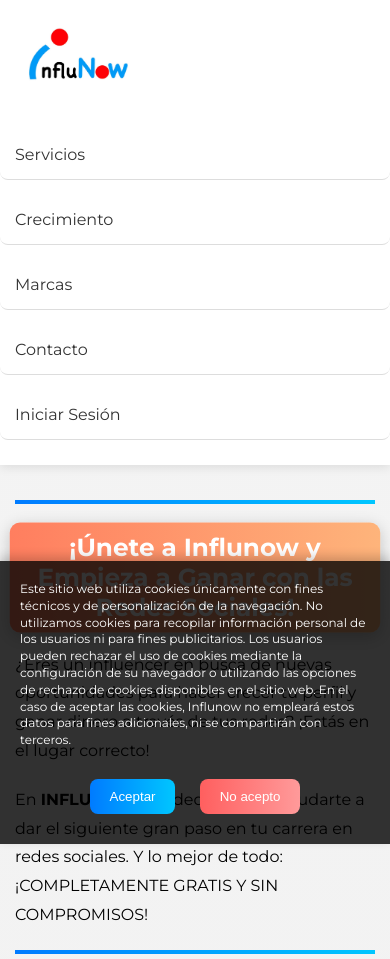
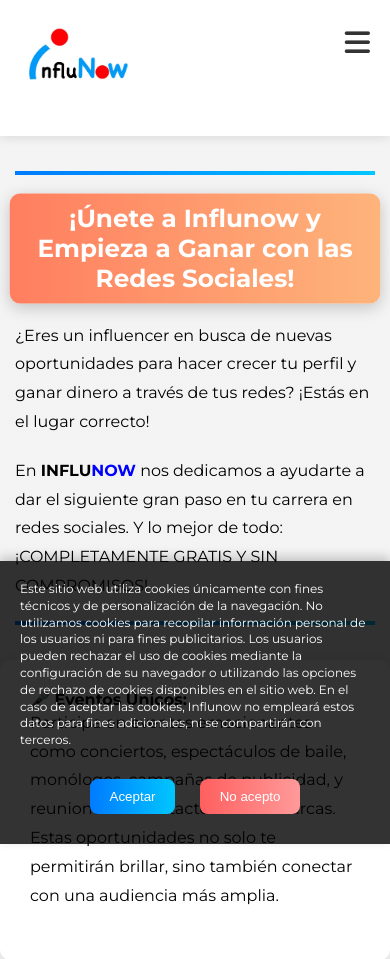
Before and after one commit to Influnow/Influnow, a Flask app: page / in a window 390 px wide. Shown: the top 959 px of the page. Run offline with Flask 3, Linux system fonts and the light colour scheme.

Commit message:
Ajusta tamaño de elementos del menú en versión móvil

```diff
--- a/templates/index.html
+++ b/templates/index.html
@@ -313,50 +313,50 @@
     .decline-btn:hover {
         background: linear-gradient(to right, #e03e3e, #e55353);
     }
-    /* Estilos para móviles */
+
 /* Estilos para móviles */
 @media (max-width: 768px) {
 
-/* ... (otros estilos existentes) ... */
-
-/* Estilos para los enlaces del menú en móviles */
-.menu li {
-    margin: 0;
-    width: 100%;
+/* Ocultar el menú original y mostrar el botón hamburguesa */
+nav .menu {
+    display: none;
 }
 
-.menu li a {
+.menu-toggle {
     display: block;
-    padding: 10px 15px; /* Reducir padding */
-    border-bottom: 1px solid #ddd;
-    background: none;
+    position: absolute;
+    top: 25px;
+    right: 20px;
+    font-size: 1.8em;
+    cursor: pointer;
     color: #333;
-    text-align: left;
-    font-size: 16px; /* Ajustar tamaño de fuente */
+    z-index: 1001;
 }
 
 /* Estilo del menú desplegable lateral */
-.menu.active {
-    display: flex;
-    flex-direction: column;
-    background-color: #ffffff;
+.menu {
+    /* Oculto por defecto */
+    transform: translateX(-100%);
+    transition: transform 0.3s ease;
     position: fixed;
     top: 0;
     left: 0;
     width: 70%;
     max-width: 250px;
-    height: 100%;
+    height: auto; /* Ajustar la altura automáticamente */
+    max-height: 100vh; /* No exceder la altura de la pantalla */
+    background-color: #ffffff;
     overflow-y: auto;
-    transition: transform 0.3s ease;
+    padding-top: 60px;
     box-shadow: 2px 0 5px rgba(0,0,0,0.1);
-    padding-top: 60px;
-    transform: translateX(-100%); /* Oculto por defecto */
-    z-index: 1000; /* Asegura que esté por encima del contenido */
+    z-index: 1000;
 }
 
 /* Mostrar el menú cuando está activo */
 .menu.active {
-    transform: translateX(0); /* Visible cuando está activo */
+    display: flex;
+    flex-direction: column;
+    transform: translateX(0);
 }
 
 /* Estilos para los enlaces del menú en móviles */
@@ -367,11 +367,12 @@
 
 .menu li a {
     display: block;
-    padding: 15px;
+    padding: 10px 15px; /* Reducir padding para hacer las celdas más pequeñas */
     border-bottom: 1px solid #ddd;
     background: none;
     color: #333;
     text-align: left;
+    font-size: 16px; /* Ajustar tamaño de fuente */
 }
 
 /* Ajustes al header */
```
